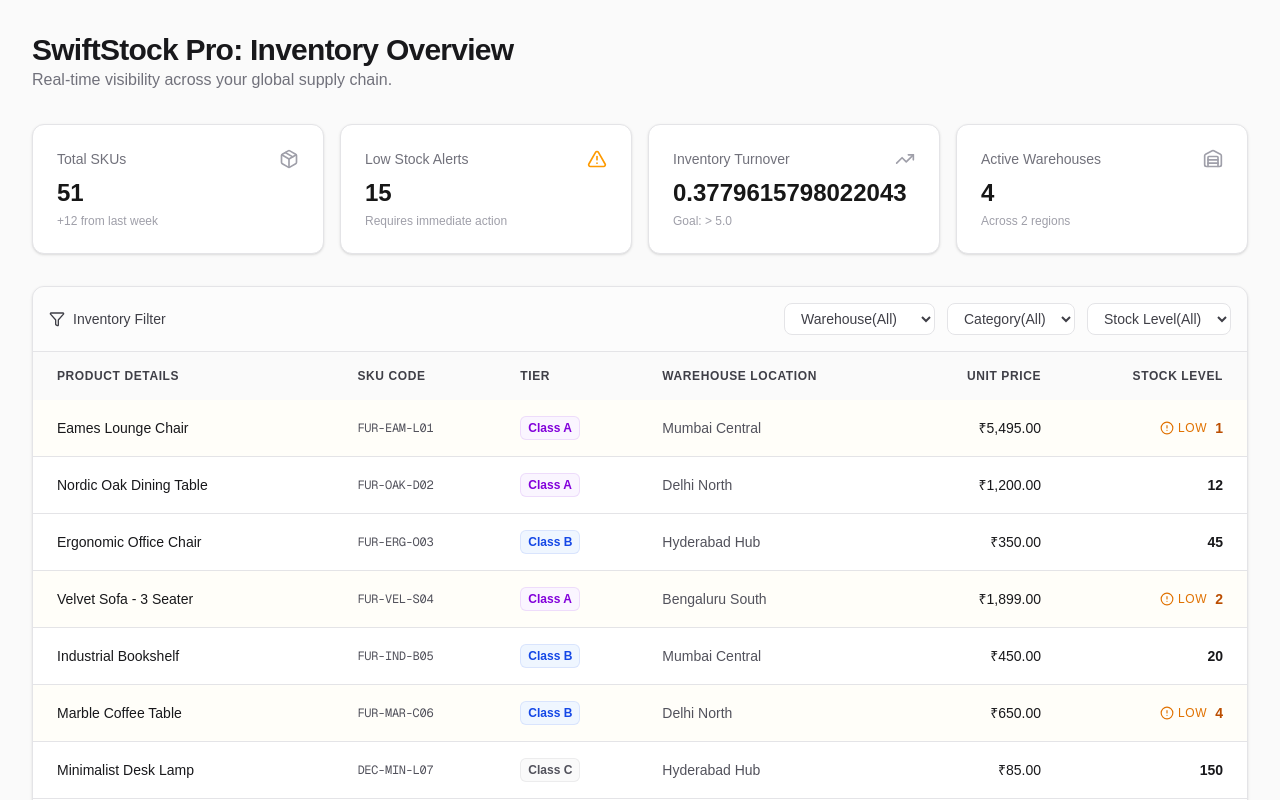
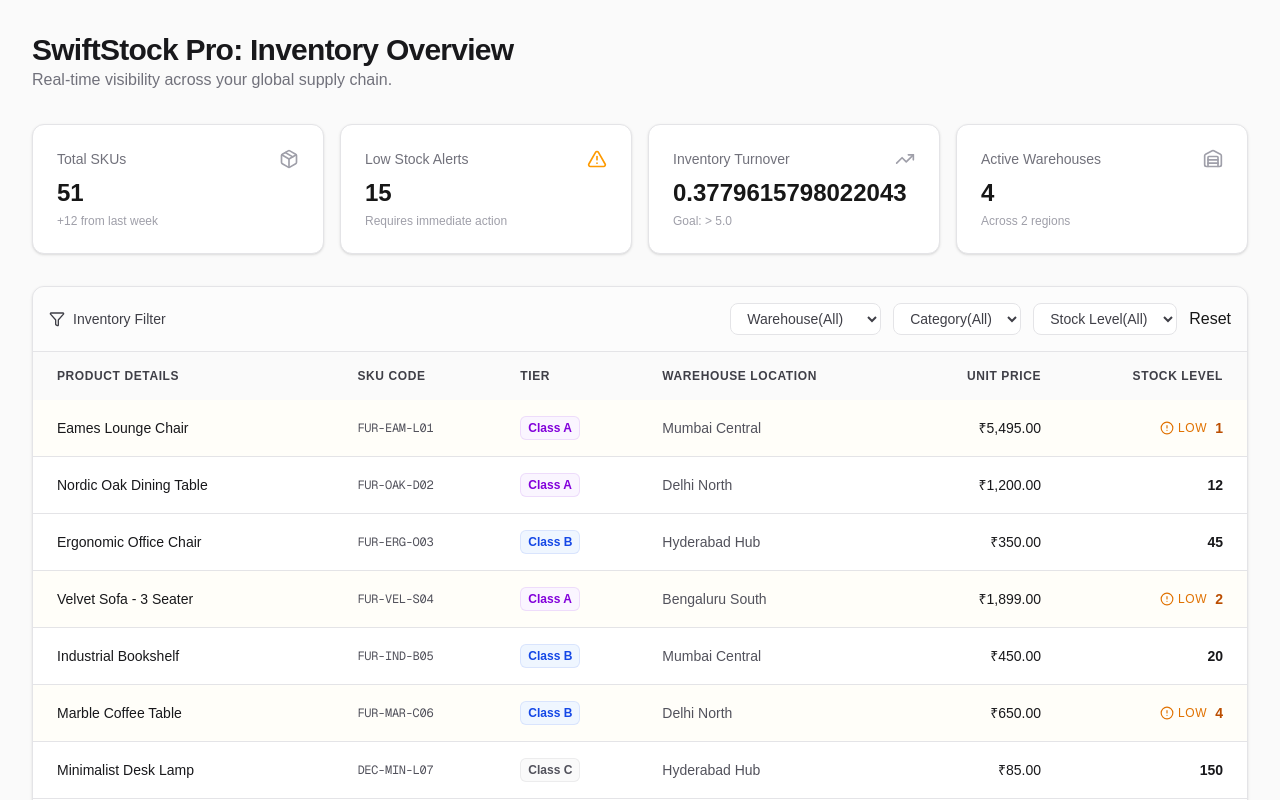
Before and after one commit to vignesh-potharaj/ims, a Next.js app: page / in a window 1280 px wide. Shown: the top 800 px of the page. Built offline with nearby package versions, Linux system fonts and the light colour scheme.

Commit message:
feat: add reset functionality to TableCard component filters

```diff
--- a/src/app/components/tableCard.tsx
+++ b/src/app/components/tableCard.tsx
@@ -29,6 +29,11 @@
     });
     const uniqueWarehouses = ["Warehouse(All)", ...new Set(mockInventory.map((item) => item.warehouse))];
     const uniqueCategory = ["Category(All)", ...new Set(mockInventory.map((item) => item.category))];
+    const handleReset = () => {
+        setSelectedWarehouse("Warehouse(All)");
+        setSelectedCategory("Category(All)");
+        setSelectedQuantity("Stock Level(All)");
+        };
   return(
     <div className="w-full overflow-hidden rounded-xl border border-zinc-200 bg-white shadow-sm dark:border-zinc-800 dark:bg-zinc-900">
         <div className="flex flex-wrap items-center justify-between gap-4 border-b border-zinc-200 bg-zinc-50/50 p-4 dark:border-zinc-800 dark:bg-zinc-800/20">
@@ -66,6 +71,7 @@
                     <option value="Normal">Normal Stock</option>
                     <option value="Low Stock">Low Stock</option>
                 </select>
+                <button className="hover:cursor-pointer" onClick={handleReset}>Reset</button>
             </div>
         </div>
         <div className="w-full overflow-x-auto">
```
